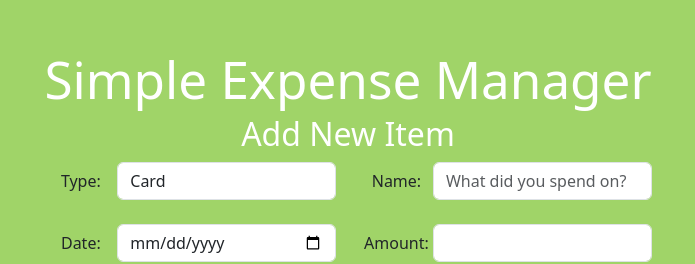
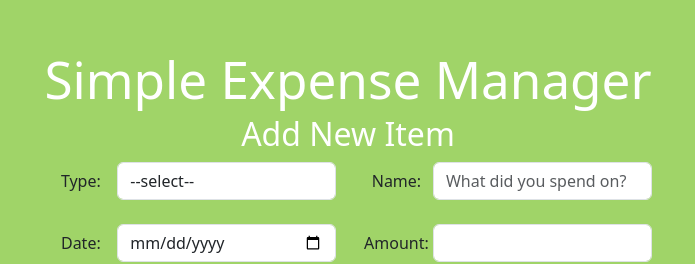
Before and after one commit to coachpacman/expense-manager, a React (Vite) app: page / in a window 1280 px wide. Shown: the part 141-405 px from the top of the page, without its empty margins (292-987 px from the left). Built offline with nearby package versions, Linux system fonts and the light colour scheme.

Commit message:
reset form after submitting, and add new blank select option

```diff
--- a/src/App.jsx
+++ b/src/App.jsx
@@ -39,10 +39,12 @@ export default function FilterableExpenseTable() {
             <div className="col form-group d-flex">
               <label className="col-form-label w-25">Type: </label>
               <select
+                value={type}
                 name="type"
                 className="form-control w-75"
                 onChange={e => setType(e.target.value)}
                 >
+                <option value="">--select--</option>
                 <option value="card">Card</option>
                 <option value="cash">Cash</option>
                 <option value="cryptocoin">Cryptocoin</option>
@@ -68,6 +70,7 @@ export default function FilterableExpenseTable() {
             <div className="col form-group d-flex">
               <label className="col-form-label w-25">Date: </label>
               <input
+                value={date}
                 type="date"
                 name="date"
                 id="date"
@@ -79,6 +82,7 @@ export default function FilterableExpenseTable() {
             <div className="col form-group d-flex">
               <label className="col-form-label w-25" htmlFor="amount">Amount: </label>
               <input
+                value={amount}
                 type="number"
                 className="form-control w-75"
                 name="amount"
@@ -102,6 +106,11 @@ export default function FilterableExpenseTable() {
                     ...expenses,
                     expense
                   ]));
+
+                  setType("");
+                  setDescription("");
+                  setAmount("");
+                  setDate("");
                 }}
                 >
                 Add a new expense
```
